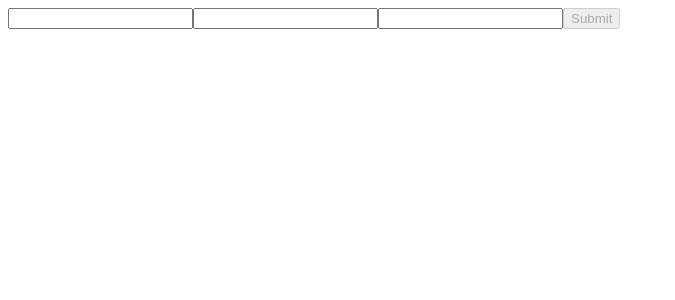
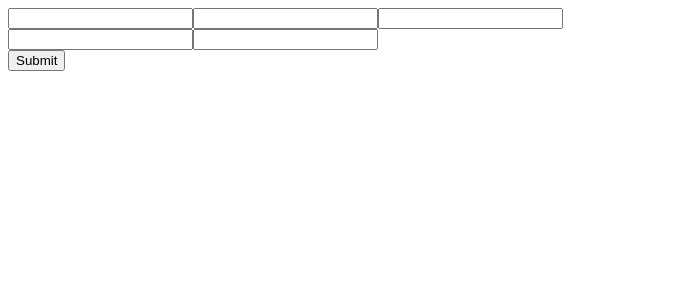
Before and after one commit to aswin-dotcom/AngularSnippets, an Angular app in the folder reactive/: page / in a window 1280 px wide. Shown: the top 300 px of the page, without its empty margins (0-675 px from the left). Built offline with nearby package versions, Linux system fonts and the light colour scheme.

Commit message:
reactive with form group

```diff
--- a/reactive/src/app/app.component.html
+++ b/reactive/src/app/app.component.html
@@ -1,7 +1,19 @@
 <form [formGroup]="reactiveForm" (ngSubmit)="handlesubmit()">
   <input [formControlName]="'firstname'" />
-  <small *ngIf="reactiveForm.get('firstname').invalid && reactiveForm.get('firstname').touched">*requierd</small>
+  <small *ngIf="reactiveForm.get('firstname').invalid && reactiveForm.get('firstname').touched">*First name is requierd</small>
   <input [formControlName]="'lastname'" />
   <input [formControlName]="'email'" />
-  <button type="submit" [disabled]="!reactiveForm.valid">Submit</button>
+  <div formGroupName="address">
+    <input formControlName="street"  />
+    <small *ngIf="reactiveForm.get('address.street').invalid && reactiveForm.get('address.street').touched">
+      *street name is requierd
+    </small>
+    <input  formControlName="pincode" />
+    <small *ngIf="reactiveForm.get('address.pincode').invalid && reactiveForm.get('address.pincode').touched">
+      *pincode is invalid
+    </small>
+
+
+  </div>
+  <button type="submit" [disabled]="false">Submit</button>
 </form>
--- a/reactive/src/app/app.component.ts
+++ b/reactive/src/app/app.component.ts
@@ -15,7 +15,11 @@ export class AppComponent {
     this.reactiveForm = new FormGroup({
       firstname :  new FormControl(null,Validators.required),
       lastname : new FormControl(null, Validators.required),
-      email: new FormControl(null,[Validators.required,Validators.email])
+      email: new FormControl(null,[Validators.required,Validators.email]),
+      address: new FormGroup({
+        street: new FormControl(null, [Validators.required]),
+        pincode: new FormControl(null,[Validators.required,Validators.maxLength(6)])
+      })
 
     })
   }
```
